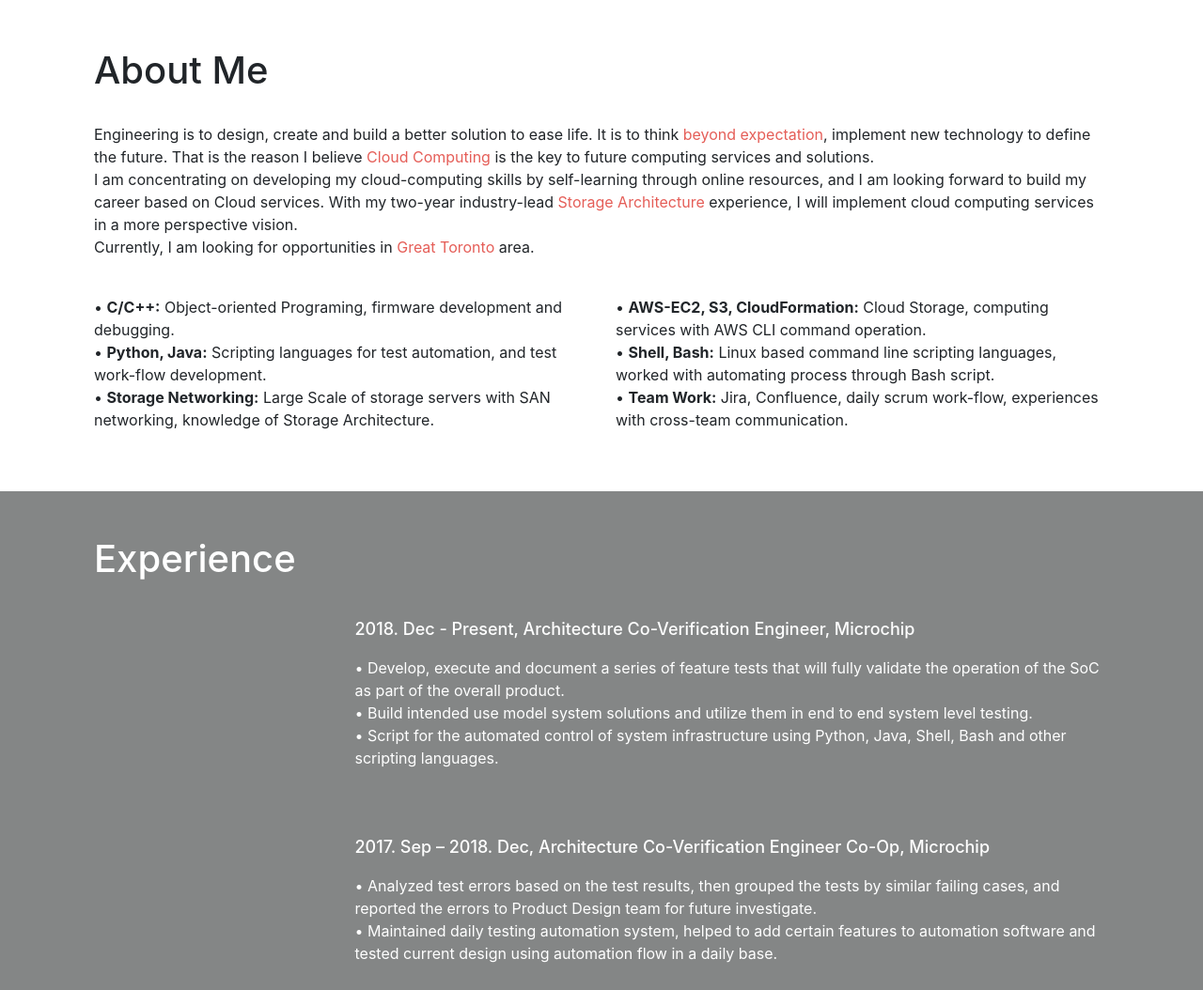
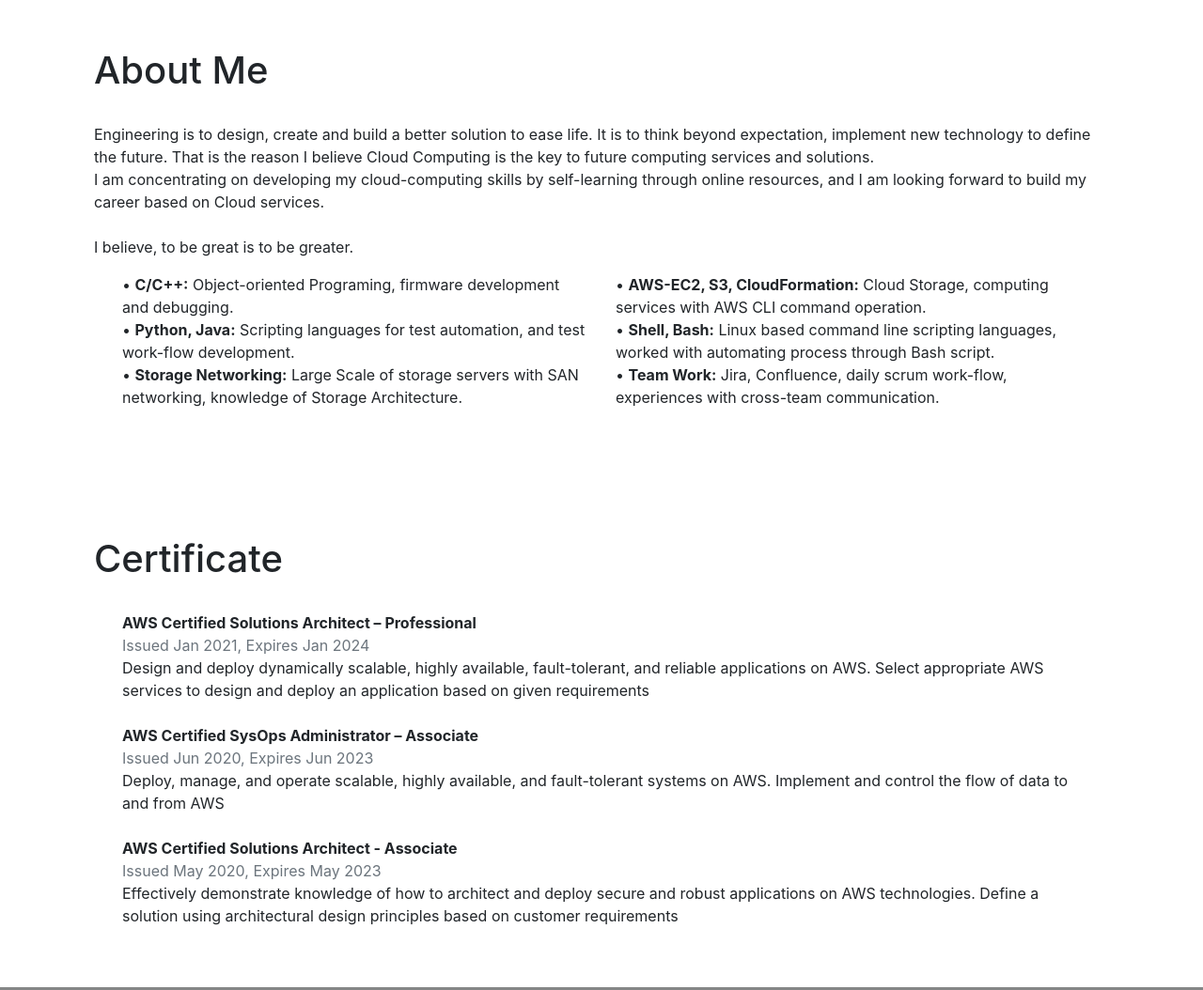
Before and after one commit to evaliu1/Personal_Website, a plain HTML site: page index.html in a window 1280 px wide. Shown: the part 857-1911 px from the top of the page at 94% size. Drawn offline with nearby package versions, Linux system fonts and the light colour scheme.

Commit message:
Add files via upload

```diff
--- a/index.html
+++ b/index.html
@@ -44,6 +44,9 @@
               <a class="nav-link" href="#aboutme-session">About</a>
             </li>
             <li class="nav-item">
+              <a class="nav-link" href="#certificate-session">Certificate</a>
+            </li>
+            <li class="nav-item">
               <a class="nav-link" href="#experience-session">Experience</a>
             </li>
             <li class="nav-item">
@@ -71,22 +74,20 @@
   </div>
 
     <!-- Page Content: About Me -->
+  <div class="blue-colored-session">
 	<div id = "aboutme-session">
     <section class="py-5">
       <div class="container">
 	  <h1>About Me</h1>
       <p> <br />Engineering is to design, create and build a better solution to ease life.
-            It is to think  <font color="#e55e58">beyond expectation</font>, implement new technology to define the future.
-            That is the reason I believe <font color="#e55e58">Cloud Computing</font> is the key to future computing services and solutions. </br>
+            It is to think beyond expectation, implement new technology to define the future.
+            That is the reason I believe Cloud Computing is the key to future computing services and solutions. </br>
             I am concentrating on developing my cloud-computing skills by self-learning through online resources,
-            and I am looking forward to build my career based on Cloud services. With my two-year industry-lead <font color="#e55e58">Storage Architecture</font> experience,
-            I will implement cloud computing services in a more perspective vision. </br>
-            Currently, I am looking for opportunities in  <font color="#e55e58">Great Toronto</font> area.
+            and I am looking forward to build my career based on Cloud services. </br> </br>
+
+            I believe, to be great is to be greater.
 						</br>
       </p>
-	  </div>
-
-	  </br>
 
       <div class="container">
         <div class="row">
@@ -97,7 +98,6 @@
                     •	<strong>Storage Networking:</strong> Large Scale of storage servers with SAN networking, knowledge of Storage Architecture. </br>
               </p>
             </div>
-
             <div class="col-md-6 col-sm-6">
               <p>
                     •	<strong>AWS-EC2, S3, CloudFormation:</strong> Cloud Storage, computing services with AWS CLI command operation.</br>
@@ -107,7 +107,38 @@
         </div>
         </div>
         </div>
+	  </div>
+	  </br>
 
+    </section>
+  </div>
+  </div>
+
+    <!-- Page Content: Cloud Certificate -->
+	<div id = "certificate-session">
+    <section class="py-5">
+      <div class="container">
+        <h1>Certificate</h1>
+
+	    <div class="container">
+	    <div class="row">
+		  <div class="col-md-12 col-sm-12">
+			<p> <br/>
+          <strong>AWS Certified Solutions Architect – Professional</strong> </br>
+          <font color="#6c757d" size="-0.3">Issued Jan 2021, Expires Jan 2024 </font> </br>
+          Design and deploy dynamically scalable, highly available, fault-tolerant, and reliable applications on AWS. Select appropriate AWS services to design and deploy an application based on given requirements</br>
+          </br>
+          <strong>AWS Certified SysOps Administrator – Associate</strong> </br>
+          <font color="#6c757d" size="-0.3">Issued Jun 2020, Expires Jun 2023 </font> </br>
+          Deploy, manage, and operate scalable, highly available, and fault-tolerant systems on AWS. Implement and control the flow of data to and from AWS</br>
+          </br>
+          <strong>AWS Certified Solutions Architect - Associate</strong> </br>
+          <font color="#6c757d" size="-0.3">Issued May 2020, Expires May 2023 </font> </br>
+          Effectively demonstrate knowledge of how to architect and deploy secure and robust applications on AWS technologies. Define a solution using architectural design principles based on customer requirements</br>
+        </p>
+		  </div>
+	    </div>
+	    </div>
 
   </section>
 </div>
```
Lines whose indentation alone changed are shown as unchanged.
